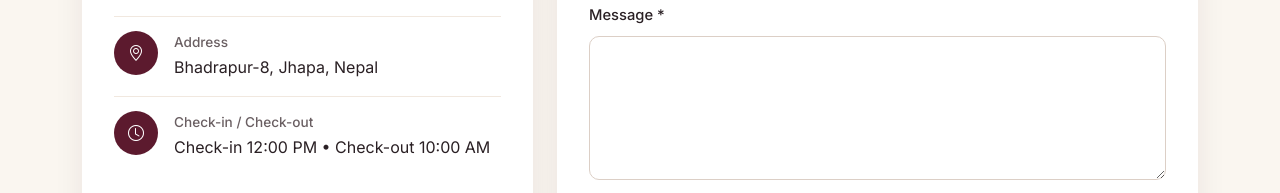
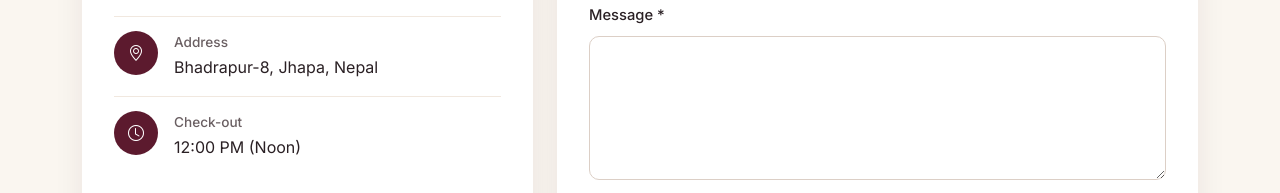
Before and after one commit to CodeWithDikshya/newwoodlandhotelandlounge, a plain HTML site: page index.html in a window 1280 px wide. Shown: the part 6755-6948 px from the top of the page. Drawn offline with nearby package versions, Linux system fonts and the light colour scheme.

Commit message:
Update hotel check-in details and website styling
Updated the check-in and check-out information, refined CSS styling, and modified website configuration for the New Woodland Hotel & Lounge website.

```diff
--- a/index.html
+++ b/index.html
@@ -375,10 +375,10 @@
                   <i class="bi bi-geo-alt" aria-hidden="true"></i>
                   <div><strong>Address</strong><span data-config="address"></span></div>
                 </li>
-                <li>
-                  <i class="bi bi-clock" aria-hidden="true"></i>
-                  <div><strong>Check-in / Check-out</strong>Check-in 12:00 PM &bull; Check-out 10:00 AM</div>
-                </li>
+               <li>
+                <i class="bi bi-clock" aria-hidden="true"></i>
+                <div><strong>Check-out</strong>12:00 PM (Noon)</div>
+              </li>
               </ul>
               <a class="btn btn-whatsapp btn-lg w-100" href="#contact" data-whatsapp>
                 <i class="bi bi-whatsapp" aria-hidden="true"></i> Chat on WhatsApp
```
